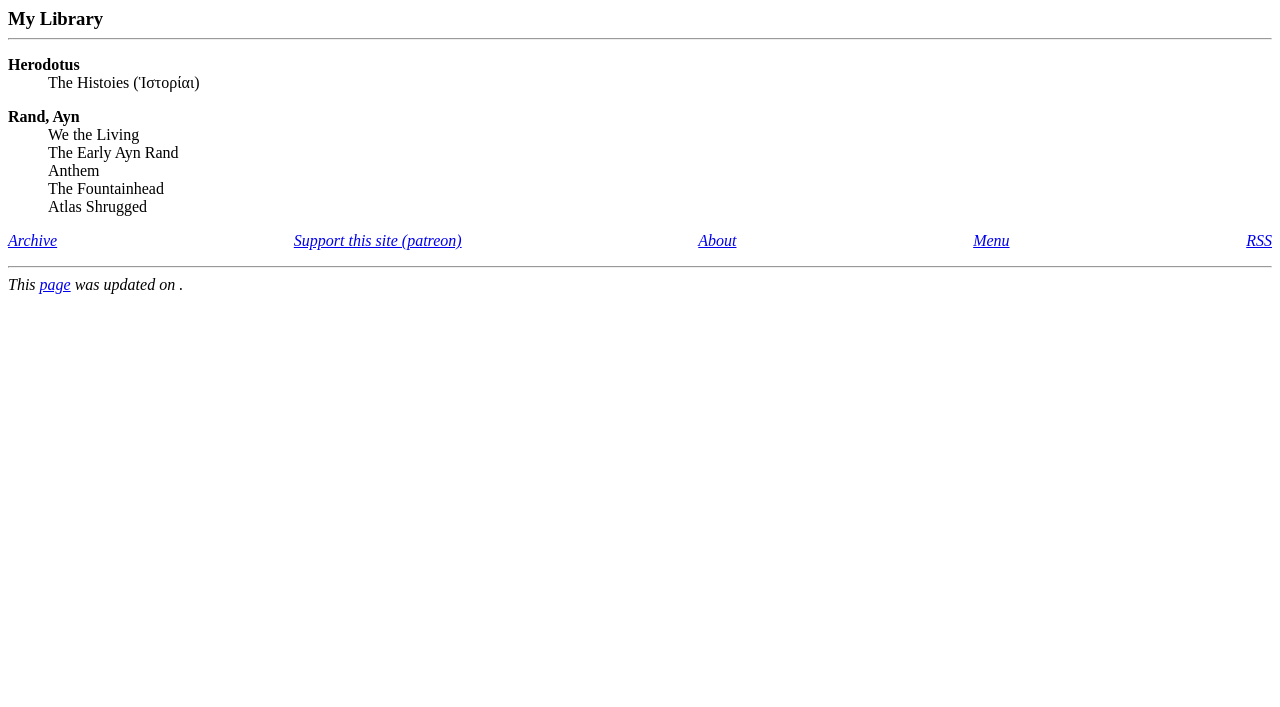
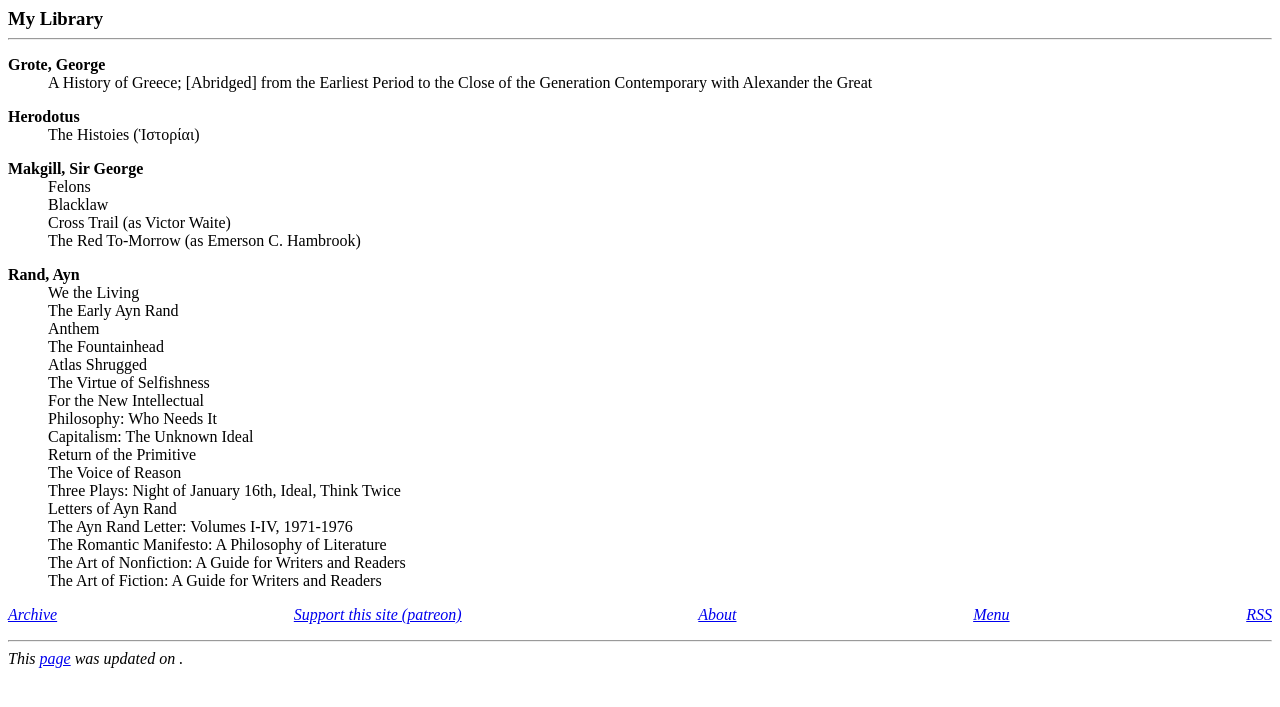
Before and after one commit to derykmakgill/website, a Jekyll site: the page built from bookshelf.md, in a window 1280 px wide. Shown: the top 707 px of the page. Built offline with Jekyll 4.4.1, drawn with Linux system fonts in a browser that asks for light colours.

Commit message:
Update bookshelf.md

```diff
--- a/bookshelf.md
+++ b/bookshelf.md
@@ -3,8 +3,21 @@ layout: page
 title: My Library
 ---
 
+**Grote, George**
+: A History of Greece; [Abridged] from the Earliest Period to the Close of the Generation Contemporary with Alexander the Great
+
+<p></p>
+
 **Herodotus**
 : The Histoies (Ἱστορίαι)
+
+<p></p>
+
+**Makgill, Sir George**
+: Felons
+: Blacklaw
+: Cross Trail (as Victor Waite)
+: The Red To-Morrow (as Emerson C. Hambrook)
 
 <p></p>
 
@@ -14,3 +27,17 @@ title: My Library
 : Anthem
 : The Fountainhead
 : Atlas Shrugged
+: The Virtue of Selfishness
+: For the New Intellectual
+: Philosophy: Who Needs It
+: Capitalism: The Unknown Ideal
+: Return of the Primitive
+: The Voice of Reason
+: Three Plays: Night of January 16th, Ideal, Think Twice
+: Letters of Ayn Rand
+: The Ayn Rand Letter: Volumes I-IV, 1971-1976
+: The Romantic Manifesto: A Philosophy of Literature
+: The Art of Nonfiction: A Guide for Writers and Readers
+: The Art of Fiction: A Guide for Writers and Readers
+
+<p></p>
```
